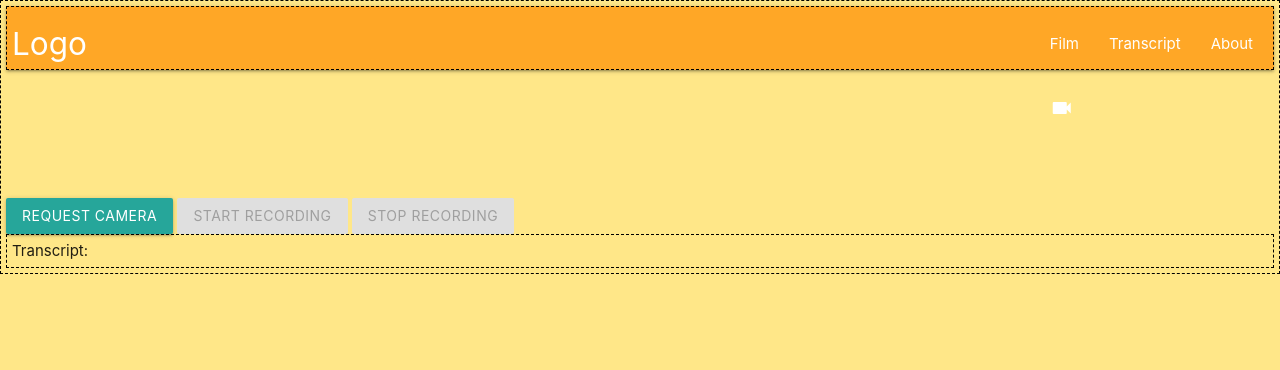
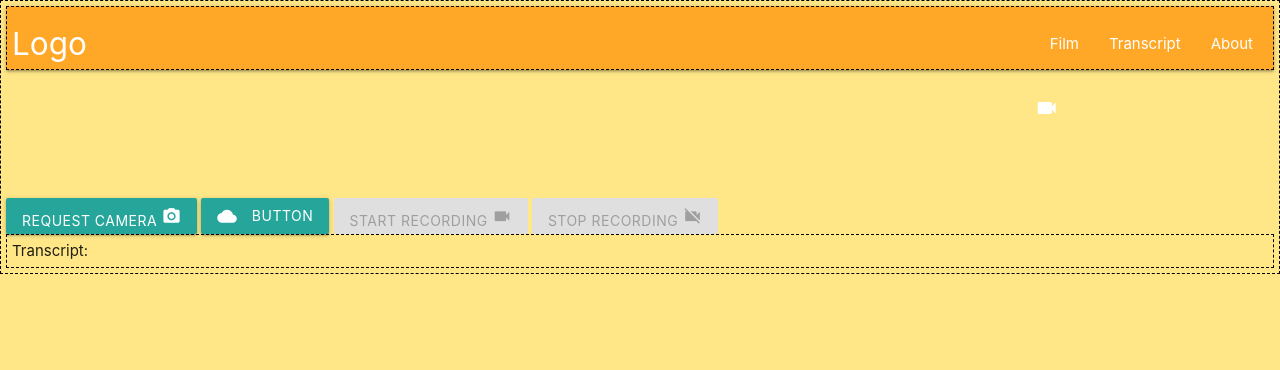
Before and after one commit to intermezzio/pennappsxx-lip-reading, a Flask app: page / in a window 1280 px wide. Shown: the top 370 px of the page. Run offline with Flask 2, Linux system fonts and the light colour scheme.

Commit message:
Add icons

```diff
--- a/Server/templates/flask.html
+++ b/Server/templates/flask.html
@@ -13,7 +13,7 @@
     <div class="nav-wrapper orange lighten-1">
       <a href="#" class="brand-logo">Logo</a>
       <ul id="nav-mobile" class="right hide-on-med-and-down">
-        <li><a href="#">Film<i class="material-icons">videocam</i></a></li>
+        <li><a href="#">Film</a><i class="material-icons">videocam</i></li>
         <li><a href="#">Transcript</a></li>
         <li><a href="#">About</a></li>
       </ul>
@@ -24,13 +24,15 @@
   <button hidden type="submit" class='btn-hidden' id = "go"></button>
   </form>
   <button id='request' class='btn'>
-    Request Camera
+    Request Camera <i class="material-icons">camera_alt</i>
   </button>
+  <a class="waves-effect waves-light btn"><i class="material-icons left">cloud</i>button</a>
+
   <button id='start' class='btn' onclick = "startRecording()">
-    Start Recording
+    Start Recording <i class="material-icons large">videocam</i>
   </button>
   <button id='stop' class='btn' onclick = "stopRecording()" hidden>
-    Stop Recording
+    Stop Recording <i class="material-icons large">videocam_off</i>
   </button>
   <video id='video' autoplay></video>
   <div id='transcript'>
```
